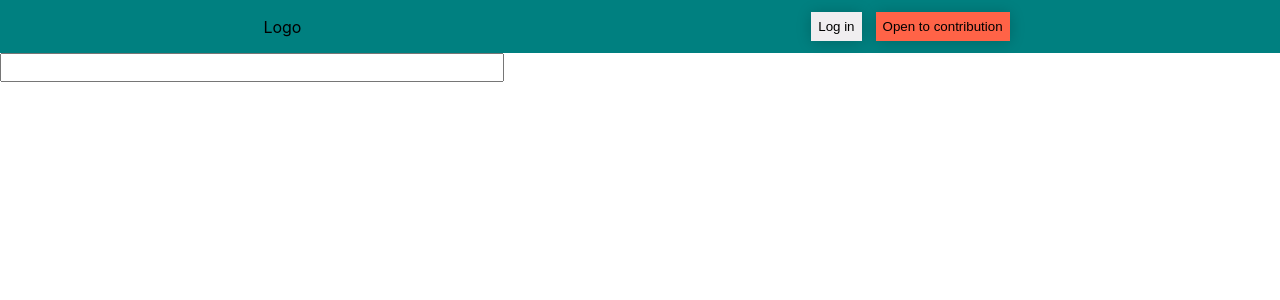
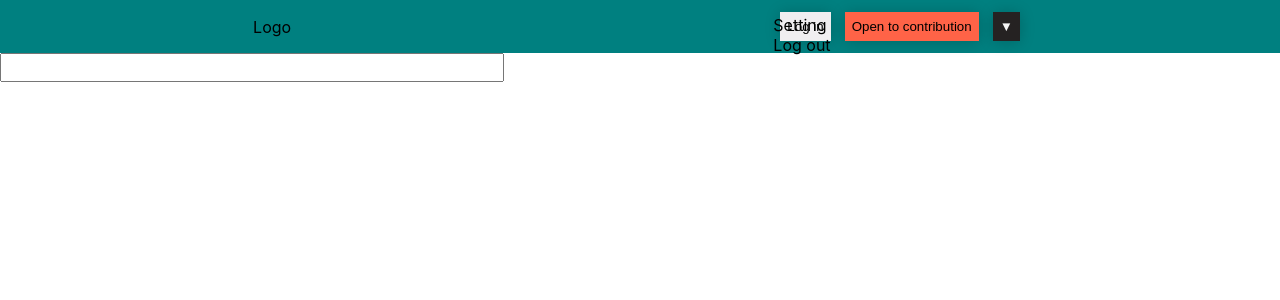
Before and after one commit to Sandip-Z/movies, a React (Create React App) app: page / in a window 1280 px wide. Shown: the top 300 px of the page. Built offline with nearby package versions, Linux system fonts and the light colour scheme.

Commit message:
[add] dropdown menu

```diff
--- a/src/components/Navbar/index.js
+++ b/src/components/Navbar/index.js
@@ -1,6 +1,10 @@
-import React from "react";
+import React, { useState } from "react";
 
 const Navbar = () => {
+  const [show, setShow] = useState(false);
+  const handleCaretClick = () => {
+    setShow(!show);
+  };
   return (
     <nav className="d-flex justify-content-around">
       <div className="d-flex align-items-center">
@@ -9,6 +13,16 @@ const Navbar = () => {
       <div>
         <button className="btn btn-secondary">Log in</button>
         <button className="btn btn-primary">Open to contribution</button>
+        <button
+          className="btn btn-tertiary text-light"
+          onClick={handleCaretClick}
+        >
+          &#9660;
+        </button>
+        <ul className="dropdown">
+          <li>Setting</li>
+          <li>Log out</li>
+        </ul>
       </div>
     </nav>
   );
--- a/src/index.css
+++ b/src/index.css
@@ -117,3 +117,13 @@ nav {
 .btn-secondary:hover {
   background-color: whitesmoke;
 }
+
+.btn-tertiary {
+  background-color: rgb(37, 34, 34);
+}
+
+.dropdown {
+  position: absolute;
+  top: 15px;
+  list-style: none;
+}
```
